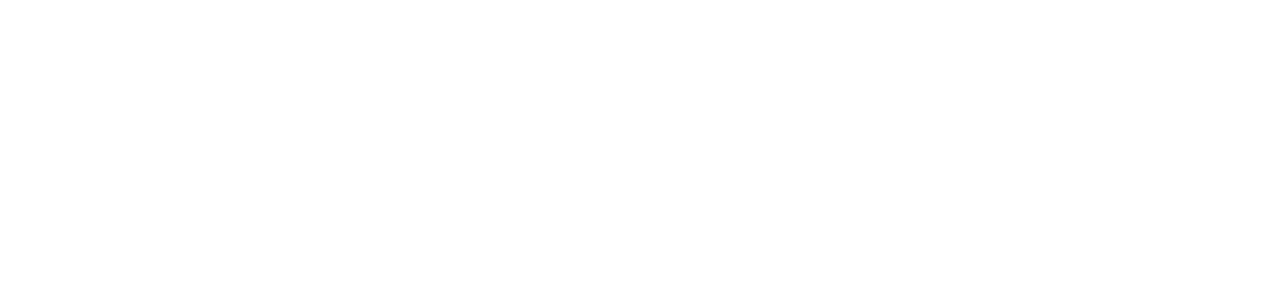
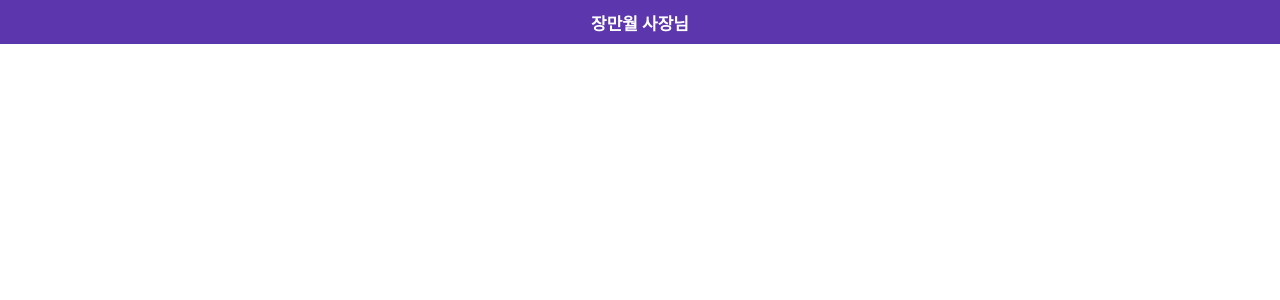
Before and after one commit to ochan-zigzag/zz-chat, a React (Create React App) app: page /1 in a window 1280 px wide. Shown: the top 300 px of the page. Built offline with nearby package versions, Linux system fonts and the light colour scheme.

Commit message:
feat: chatroom/chatlist service 분리

```diff
--- a/src/App.tsx
+++ b/src/App.tsx
@@ -2,11 +2,13 @@ import React from 'react';
 
 import { BrowserRouter, Route } from 'react-router-dom';
 import ChatList from './pages/ChatList';
+import Chatroom from './pages/Chatroom';
 
 const App: React.FC = () => {
   return (
     <BrowserRouter>
       <Route path="/" exact component={ChatList} />
+      <Route path="/:chatroomId" component={Chatroom} />
     </BrowserRouter>
   );
 };
--- a/src/pages/ChatList/ChatListItem/index.tsx
+++ b/src/pages/ChatList/ChatListItem/index.tsx
@@ -4,7 +4,7 @@ import styled from 'styled-components';
 
 import { BLUERY_GREY, CHARCOAL_GREY, WHITE } from '../../../commons/colors';
 import { ColumnContainer } from '../../../commons/styles';
-import { ChatRoom } from '../../../services/Chatroom';
+import { ChatRoom } from '../../../services/chatroom';
 import Badge from './Badge';
 
 interface Props {
--- /dev/null
+++ b/src/pages/Chatroom/index.tsx
@@ -0,0 +1,27 @@
+import React from 'react';
+import { RouteComponentProps } from 'react-router';
+import styled from 'styled-components';
+
+import Header from '../../components/Header';
+import { useChatroom } from '../../services/chatroom';
+
+const Chatroom = (props: RouteComponentProps<{ chatroomId: string }>) => {
+  const { chatroomId } = props.match.params;
+  const [chatroom, loading, error] = useChatroom({ chatroomId });
+
+  if (loading || !chatroom) {
+    return <p>loading...</p>;
+  }
+
+  const { name } = chatroom;
+
+  return (
+    <Container>
+      <Header title={name} />
+    </Container>
+  );
+};
+
+export default Chatroom;
+
+const Container = styled.div``;
--- a/src/services/Chatroom.ts
+++ b/src/services/Chatroom.ts
@@ -1,6 +1,5 @@
 import React, { useEffect, useState } from 'react';
 
-import { sleep } from '../commons/utils';
 import { chatlist } from './data';
 
 export interface ChatMsg {
@@ -18,22 +17,26 @@ export interface ChatRoom {
   unreadMsgCount: number;
 }
 
-export const getChatList = async (): Promise<ChatRoom[]> => {
-  await sleep(1000);
-  return chatlist;
+const getChatroom = async (chatroomId: string) => {
+  return chatlist.find(({ id }) => id === chatroomId);
 };
 
-export const useChatList = (): [ChatRoom[], boolean, Error?] => {
-  const [chatList, setChatList] = useState<ChatRoom[]>([]);
+interface Props {
+  chatroomId: string;
+}
+
+export const useChatroom = (props: Props): [ChatRoom | undefined, boolean, Error | undefined] => {
+  const { chatroomId } = props;
+  const [chatroom, setChatroom] = useState<ChatRoom | undefined>(undefined);
   const [loading, setLoading] = useState(false);
   const [error, setError] = useState(undefined);
 
   useEffect(() => {
-    const fetchChatList = async () => {
+    const fetchChatroom = async () => {
       try {
         setLoading(true);
-        const data = await getChatList();
-        setChatList(data);
+        const data = await getChatroom(chatroomId);
+        setChatroom(data);
       } catch (e) {
         setError(e);
       } finally {
@@ -41,8 +44,8 @@ export const useChatList = (): [ChatRoom[], boolean, Error?] => {
       }
     };
 
-    fetchChatList();
+    fetchChatroom();
   }, []);
 
-  return [chatList, loading, error];
+  return [chatroom, loading, error];
 };
--- /dev/null
+++ b/src/services/chatList.ts
@@ -0,0 +1,41 @@
+import React, { useEffect, useState } from 'react';
+
+import { sleep } from '../commons/utils';
+import { ChatRoom } from './chatroom';
+import { chatlist } from './data';
+
+export interface ChatMsg {
+  content: string;
+  photoUrl?: string;
+  createdAt: Date;
+  userId: string;
+}
+
+const getChatList = async (): Promise<ChatRoom[]> => {
+  await sleep(1000);
+  return chatlist;
+};
+
+export const useChatList = (): [ChatRoom[], boolean, Error?] => {
+  const [chatList, setChatList] = useState<ChatRoom[]>([]);
+  const [loading, setLoading] = useState(false);
+  const [error, setError] = useState(undefined);
+
+  useEffect(() => {
+    const fetchChatList = async () => {
+      try {
+        setLoading(true);
+        const data = await getChatList();
+        setChatList(data);
+      } catch (e) {
+        setError(e);
+      } finally {
+        setLoading(false);
+      }
+    };
+
+    fetchChatList();
+  }, []);
+
+  return [chatList, loading, error];
+};
--- a/src/services/data.ts
+++ b/src/services/data.ts
@@ -1,6 +1,6 @@
+import { ChatRoom } from './chatroom';
+
 // 서버에서 가져와야할 값들
-
-import { ChatRoom } from './Chatroom';
 
 export const chatlist: ChatRoom[] = [
   {
```
Also changed, not shown: src/pages/ChatList/index.tsx (+7 -7 lines).
